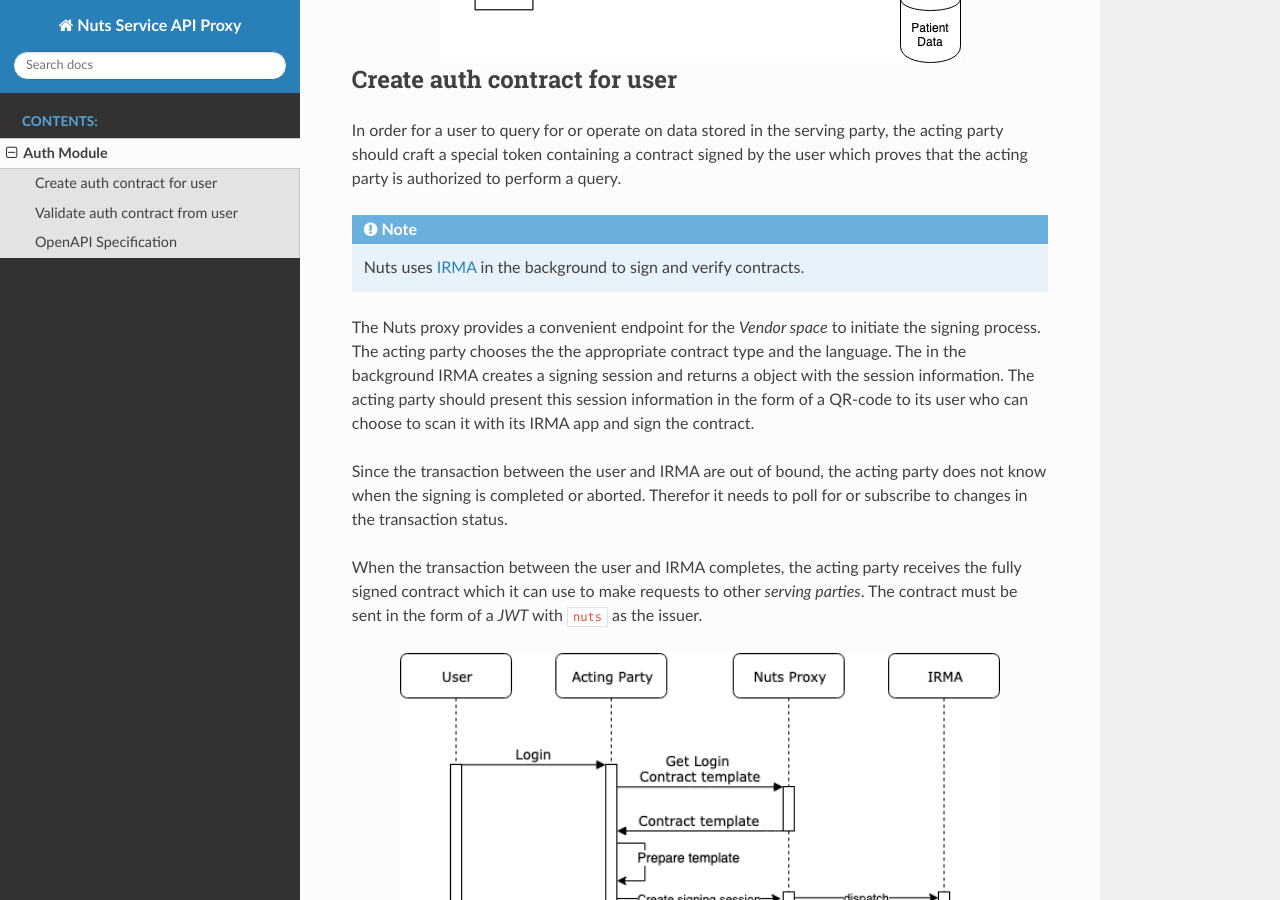
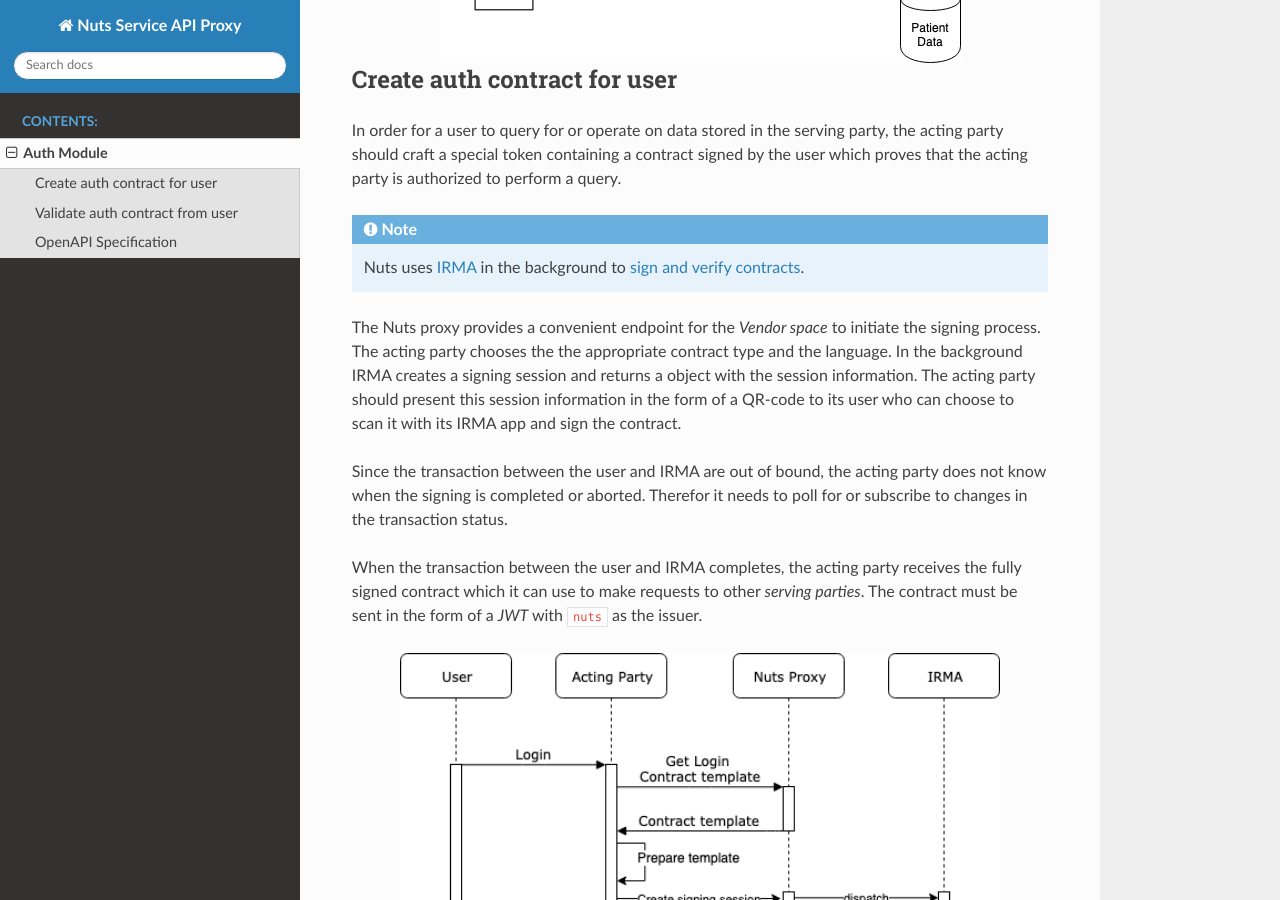
Before and after one commit to nuts-foundation/nuts-auth, a Sphinx documentation site: the page built from docs/pages/auth.rst, in a window 1280 px wide and 900 px high, scrolled down 481 px. Built offline with Sphinx 7.4.7 and the Read the Docs theme 2.0.0, drawn with Linux system fonts in a browser that asks for light colours; some of the changed text lies outside the part shown.

Commit message:
Small improvements to auth doc

```diff
--- a/docs/pages/auth.rst
+++ b/docs/pages/auth.rst
@@ -21,11 +21,11 @@ Create auth contract for user
 In order for a user to query for or operate on data stored in the serving party, the acting party should craft a special token containing a contract signed by the user which proves that the acting party is authorized to perform a query.
 
 .. note::
-  Nuts uses `IRMA <https://irma.app/docs/>`_ in the background to sign and verify contracts.
+  Nuts uses `IRMA <https://irma.app/docs/>`_ in the background to `sign and verify contracts <https://irma.app/docs/overview/#attribute-based-signatures>`_.
 
 The Nuts proxy provides a convenient endpoint for the *Vendor space* to initiate the signing process.
 The acting party chooses the the appropriate contract type and the language.
-The in the background IRMA creates a signing session and returns a object with the session information.
+In the background IRMA creates a signing session and returns a object with the session information.
 The acting party should present this session information in the form of a QR-code to its user who can choose to scan it with its IRMA app and sign the contract.
 
 Since the transaction between the user and IRMA are out of bound, the acting party does not know when the signing is completed or aborted. Therefor it needs to poll for or subscribe to changes in the transaction status.
```
Also changed, not shown: other parts of docs/pages/auth.rst (+3 -1 lines), docs/_static/openapi-spec.yaml (+4 -3 lines).
